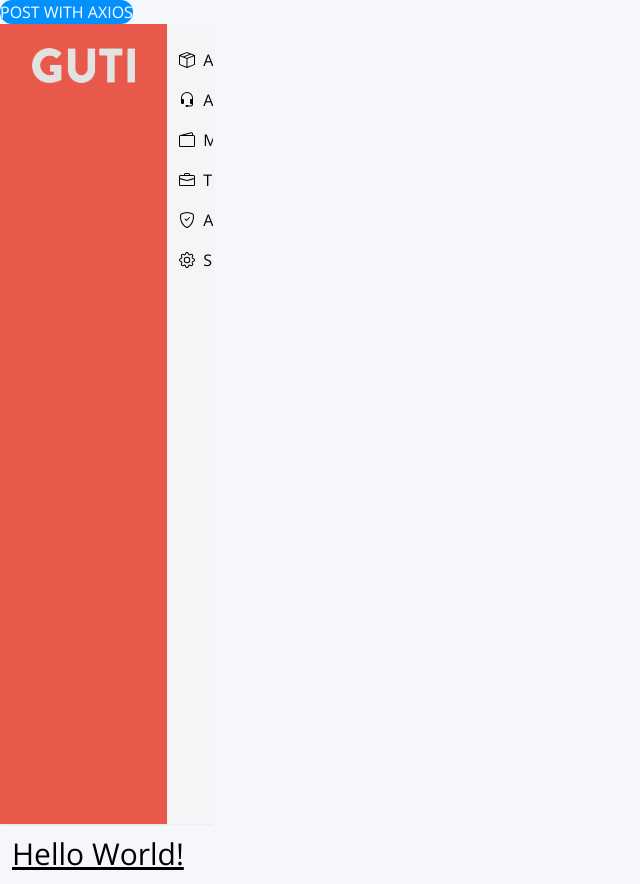
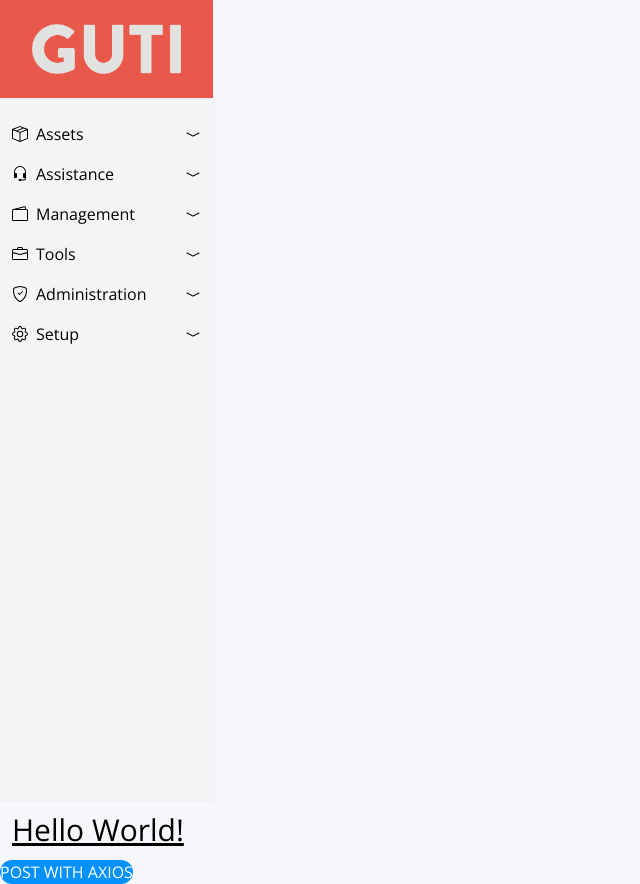
Before and after one commit to sydgibbon/guti-front, a React (Create React App) app: page / in a window 1280 px wide. Shown: the whole page, without its empty margins (0-640 px from the left). Built offline with nearby package versions, Linux system fonts and the light colour scheme; no server answers.

Commit message:
Changed Dashboard name to Main

```diff
--- a/src/App.js
+++ b/src/App.js
@@ -1,10 +1,11 @@
 import { BrowserRouter as Router, Routes, Route } from "react-router-dom";
 import Login from "./component/Login";
-import Dashboard from "./component/dashboard/Dashboard";
+import Main from "./component/dashboard/Main";
 import axiosPrivate from "./api/axios";
 
 function App() {
-  axiosPrivate.get("http://127.0.0.1:8000/api/computers/")
+  axiosPrivate
+    .get("http://127.0.0.1:8000/api/computers/")
     .then(function (response) {
       // handle success
       console.log(response);
@@ -16,7 +17,7 @@ function App() {
 
   const postComputer = (e) => {
     e.preventDefault();
-    console.log('posting...');
+    console.log("posting...");
     axiosPrivate({
       method: "POST",
       url: "http://127.0.0.1:8000/api/computers/",
@@ -54,16 +55,21 @@ function App() {
     })
       .then((res) => console.log(res.data))
       .catch((err) => console.log(err));
-  }
+  };
   return (
     <Router>
-      <button type="button" className="bg-primary text-white rounded-full" onClick={ postComputer }>
+
+      <Routes>
+        <Route path="/" element={<Main />} />
+        <Route path="/login" element={<Login />} />
+      </Routes>
+      <button
+        type="button"
+        className="bg-primary text-white rounded-full"
+        onClick={postComputer}
+      >
         POST WITH AXIOS
       </button>
-      <Routes>
-        <Route path="/login" element={<Login />} />
-        <Route path="/" element={<Dashboard />} />
-      </Routes>
     </Router>
   );
 }
--- a/src/component/dashboard/Dashboard.jsx
+++ b/src/component/dashboard/Main.jsx
@@ -1,13 +1,13 @@
 import React from 'react'
 import SideBar from './Sidebar'
 
-const Dashboard = () => {
+const Main = () => {
   return (
-    <div className="Dashboard">
+    <div className="main">
       <SideBar />
       <h1 className='underline text-3xl p-3 bg-secondary-dark-bg'>Hello World!</h1>
     </div>
   )
 }
 
-export default Dashboard
+export default Main
--- a/src/component/dashboard/Sidebar.jsx
+++ b/src/component/dashboard/Sidebar.jsx
@@ -13,7 +13,7 @@ import {
 function SideBar() {
   return (
     <>
-      <div className="flex h-full flex-column w-1/6 h-screen bg-light-gray shadow-sm">
+      <div className="flex h-screen flex-col w-1/6 h-screen bg-light-gray shadow-sm">
         <div className="logo-section bg-primary-light px-3 py-4 shadow-inner shadow-sm">
           <img src={logo} alt="guti-logo" className="md:p-2 xl:px-5 logo-img" />
         </div>
```
